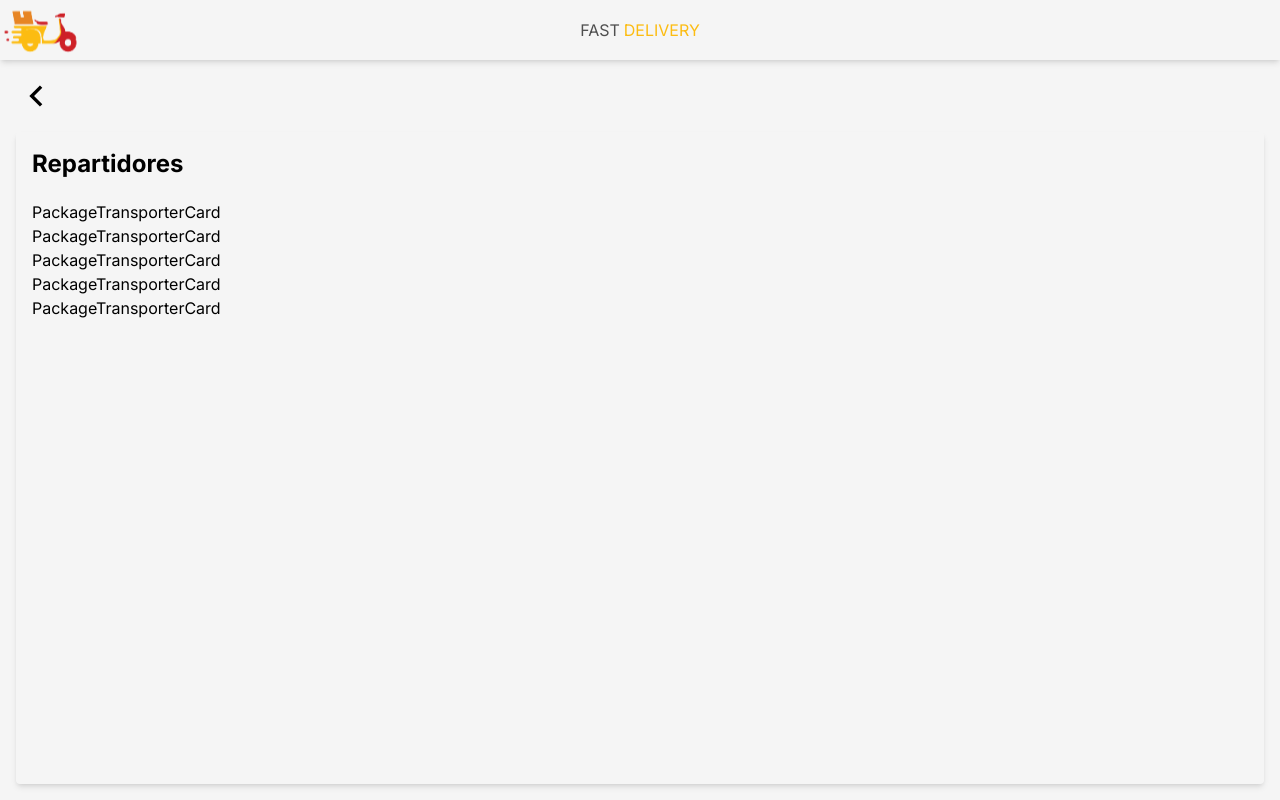
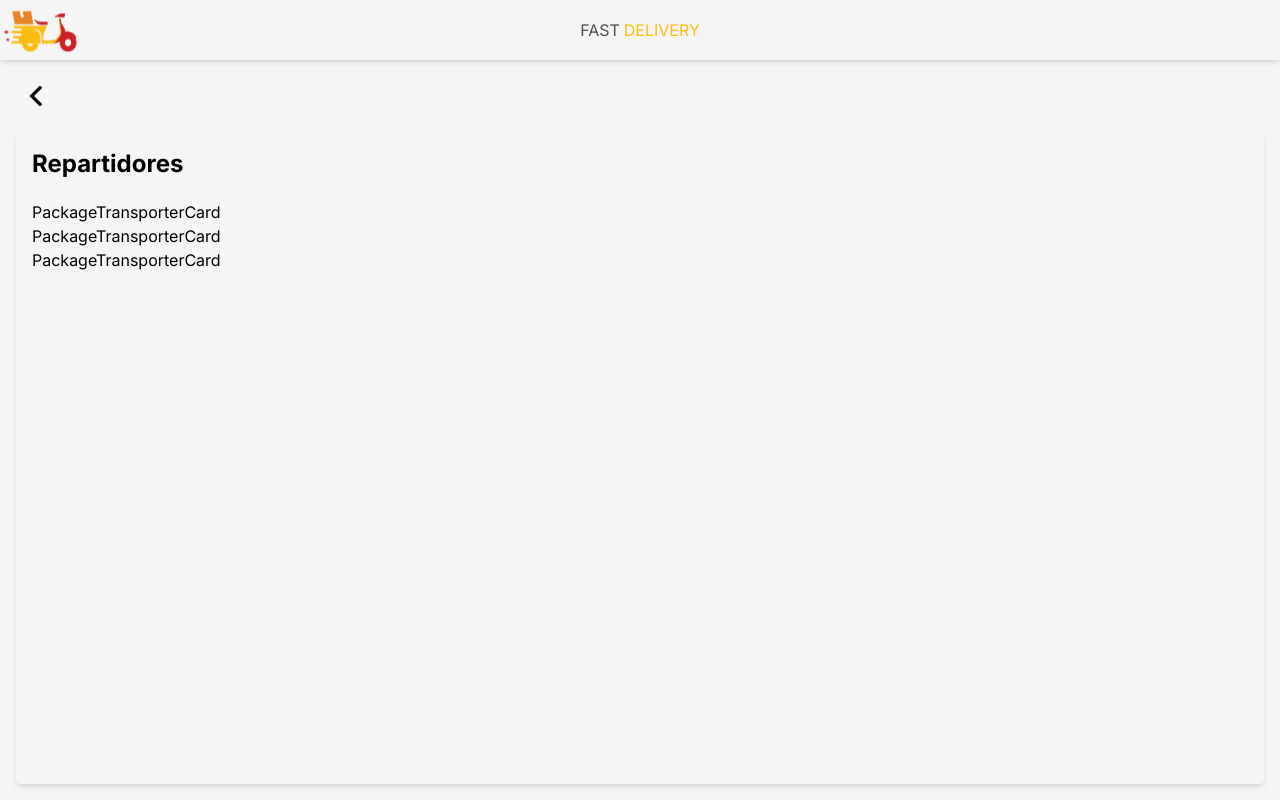
Before and after one commit to EmanuelAmico/staffys-backoffice-client, a Next.js app: page /delivery/people in a window 1280 px wide. Built offline with nearby package versions, Linux system fonts and the light colour scheme.

Commit message:
Update page.tsx

```diff
--- a/src/app/delivery/people/page.tsx
+++ b/src/app/delivery/people/page.tsx
@@ -16,8 +16,6 @@ const DeliveryPeople: FC = () => {
           <div>PackageTransporterCard</div>
           <div>PackageTransporterCard</div>
           <div>PackageTransporterCard</div>
-          <div>PackageTransporterCard</div>
-          <div>PackageTransporterCard</div>
         </div>
       </Card>
     </Layout>
```
